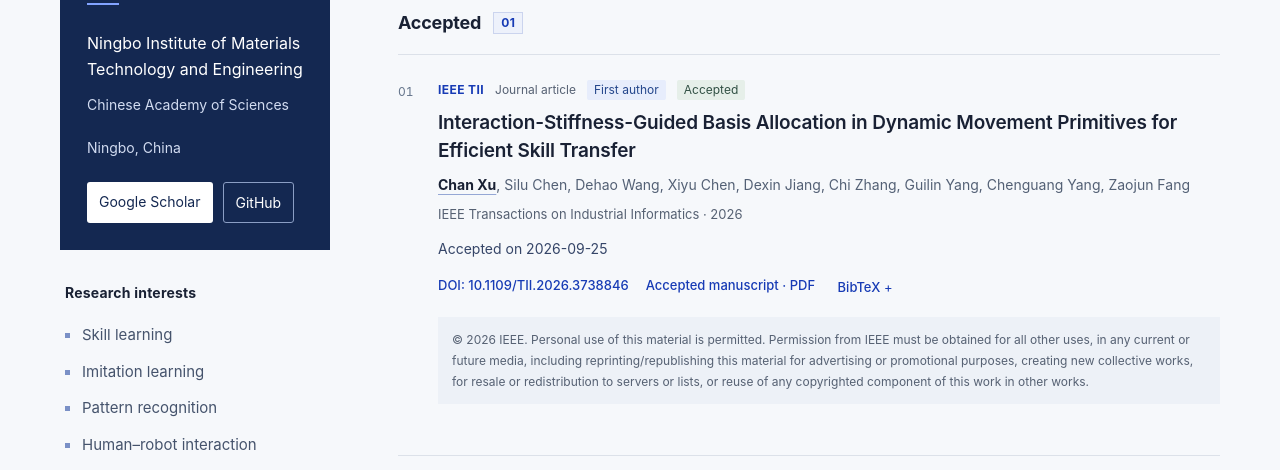
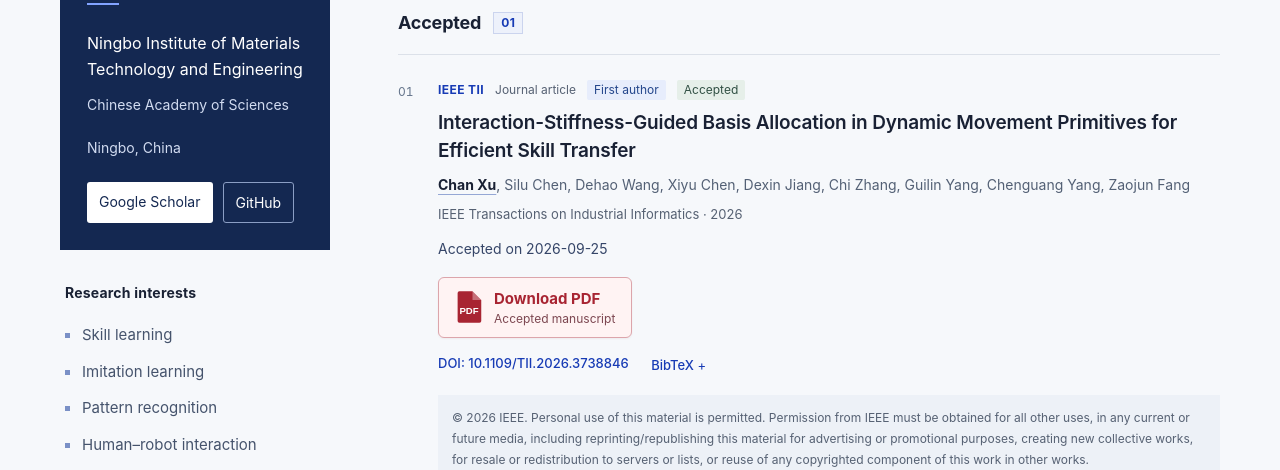
Before and after one commit to ChangAn19/changan19.github.io, a plain HTML site: page index.html in a window 1280 px wide. Shown: the part 330-800 px from the top of the page. Drawn offline with Linux system fonts and the light colour scheme.

Commit message:
Make manuscript PDF download prominent with document icon

```diff
--- a/index.html
+++ b/index.html
@@ -23,6 +23,7 @@
 @media(max-width:390px){.topbar nav{gap:10px}.brand>span:last-child{display:none}.layout{padding-left:16px;padding-right:16px}.profile-intro{padding:24px}.section-heading h2{font-size:17px}.paper-meta{font-size:11px}.chinese-name{margin-left:12px}}
 @media(prefers-reduced-motion:reduce){html{scroll-behavior:auto}}
 .accepted-publications{margin-bottom:27px}.accepted-publications>.section-heading{border-top:2px solid var(--blue)}.accepted-badge{color:#315044;background:#e6efe9;padding:0 7px;border-radius:2px}.acceptance-date{font-size:14px;line-height:1.7;color:#354568;margin:0 0 12px}.paper-links a{overflow-wrap:anywhere}.copyright-notice{margin:17px 0 0;padding:12px 14px;background:#edf1f7;line-height:1.75;font-size:12px;overflow-wrap:anywhere}
+.paper-download{margin:16px 0 13px}.pdf-link{display:inline-flex;align-items:center;gap:11px;max-width:100%;min-height:56px;padding:10px 16px;border:1px solid #dca5ab;border-radius:6px;background:#fff3f3;color:#a82432;box-shadow:0 1px 2px #861c2610}.pdf-icon{width:28px;height:34px;flex:0 0 28px}.pdf-label{display:flex;flex-direction:column;gap:2px;min-width:0}.pdf-title{font-size:15px;font-weight:700;line-height:1.4}.pdf-description{font-size:12px;line-height:1.4;color:#7c4650}.pdf-link:hover{background:#ffe7e9;border-color:#b42332;text-decoration:none}.pdf-link:hover .pdf-title{text-decoration:underline;text-underline-offset:3px}.pdf-link:focus-visible{outline:3px solid var(--blue);outline-offset:4px}
 @media(max-width:740px){.topbar-inner{flex-wrap:wrap}.topbar nav{flex-wrap:wrap;gap:12px}.copyright-notice{padding:12px;font-size:12px}.accepted-publications{margin-bottom:23px}}
 @media print{body{background:#fff}.topbar,.profile-links,.all-citations,.citation,.manuscript-note,footer,.skip-link{display:none}.layout{display:block;padding:0;max-width:none}.profile{position:static}.profile-intro{background:white;color:black;padding:0;border:0}.profile .eyebrow,.profile-rule,.location,.research,.chinese-name{display:none}.profile h1{font-size:30px;margin:0}.affiliation,.academy{color:#333;display:inline;font-size:12px}.main-column{margin-top:20px}.introduction{display:none}.paper{break-inside:avoid}.paper h3{font-size:15px}.authors,.venue{font-size:11px}.paper-links a{font-size:11px}.section-heading>a{display:none}}
 
@@ -57,7 +58,8 @@
         <p class="authors"><strong>Chan Xu</strong>, Silu Chen, Dehao Wang, Xiyu Chen, Dexin Jiang, Chi Zhang, Guilin Yang, Chenguang Yang, Zaojun Fang</p>
         <p class="venue">IEEE Transactions on Industrial Informatics · 2026</p>
         <p class="acceptance-date"><span lang="en" class="en">Accepted on</span><span lang="zh-CN" class="zh">接收日期</span> <time datetime="2026-09-25">2026-09-25</time></p>
-        <div class="paper-links"><a href="https://doi.org/10.1109/TII.2026.3738846" target="_blank" rel="noopener">DOI: 10.1109/TII.2026.3738846</a><a class="pdf-link" href="xu-2026-sc-dmps-accepted.pdf" target="_blank" rel="noopener"><span lang="en" class="en">Accepted manuscript · PDF</span><span lang="zh-CN" class="zh">作者接收稿 · PDF</span></a></div>
+        <div class="paper-download"><a class="pdf-link" href="xu-2026-sc-dmps-accepted.pdf" download><svg class="pdf-icon" viewBox="0 0 32 38" aria-hidden="true" focusable="false"><path d="M5 1h15l10 10v24a2 2 0 0 1-2 2H5a2 2 0 0 1-2-2V3a2 2 0 0 1 2-2Z" fill="currentColor"/><path d="M20 1v10h10" fill="#fff" opacity=".35"/><text x="16" y="27" text-anchor="middle" fill="#fff" font-family="Arial,sans-serif" font-size="11" font-weight="700">PDF</text></svg><span class="pdf-label"><span class="pdf-title"><span lang="en" class="en">Download PDF</span><span lang="zh-CN" class="zh">下载 PDF</span></span><span class="pdf-description"><span lang="en" class="en">Accepted manuscript</span><span lang="zh-CN" class="zh">作者接收稿</span></span></span></a></div>
+        <div class="paper-links"><a href="https://doi.org/10.1109/TII.2026.3738846" target="_blank" rel="noopener">DOI: 10.1109/TII.2026.3738846</a></div>
         <details class="citation"><summary aria-label="BibTeX: Interaction-Stiffness-Guided Basis Allocation in Dynamic Movement Primitives for Efficient Skill Transfer">BibTeX</summary><div class="citation-box"><pre><code>@article{xu2026scdmps,
   title = {{Interaction-Stiffness-Guided Basis Allocation in Dynamic Movement Primitives for Efficient Skill Transfer}},
   author = {Xu, Chan and Chen, Silu and Wang, Dehao and Chen, Xiyu and Jiang, Dexin and Zhang, Chi and Yang, Guilin and Yang, Chenguang and Fang, Zaojun},
@@ -78,6 +80,7 @@
         <p class="authors"><strong>Chan Xu</strong>, Silu Chen, Dehao Wang, Xiangjie Kong, Chi Zhang, Guilin Yang, Chenguang Yang, Zaojun Fang</p>
         <p class="venue">IEEE Transactions on Industrial Electronics · 2026</p>
 
+
         <div class="paper-links"><a href="https://doi.org/10.1109/TIE.2026.3695189" target="_blank" rel="noopener"><span lang="en" class="en">Publisher</span><span lang="zh-CN" class="zh">出版商页面</span></a><a href="https://scholar.google.com/citations?view_op=view_citation&amp;user=MgbQBswAAAAJ&amp;citation_for_view=MgbQBswAAAAJ:9yKSN-GCB0IC" target="_blank" rel="noopener">Google Scholar</a></div>
         <details class="citation"><summary aria-label="BibTeX: Extreme Value Theory-Driven Robust Feature Selection With Application to Estimation of Interaction Stiffness">BibTeX</summary><div class="citation-box"><pre><code>@article{xu2026extreme,
   title = {{Extreme Value Theory-Driven Robust Feature Selection With Application to Estimation of Interaction Stiffness}},
@@ -96,6 +99,7 @@
         <p class="authors">Xiyu Chen, Zaojun Fang, Hongyuan Lian, Dexin Jiang, <strong>Chan Xu</strong>, Chi Zhang, Guilin Yang</p>
         <p class="venue">IEEE Transactions on Industrial Informatics · 2026</p>
 
+
         <div class="paper-links"><a href="https://doi.org/10.1109/TII.2026.3715194" target="_blank" rel="noopener"><span lang="en" class="en">Publisher</span><span lang="zh-CN" class="zh">出版商页面</span></a><a href="https://scholar.google.com/citations?view_op=view_citation&amp;user=MgbQBswAAAAJ&amp;citation_for_view=MgbQBswAAAAJ:2osOgNQ5qMEC" target="_blank" rel="noopener">Google Scholar</a></div>
         <details class="citation"><summary aria-label="BibTeX: Learning Neural Autonomous Dynamical Systems From Few Demonstrations">BibTeX</summary><div class="citation-box"><pre><code>@article{chen2026learning,
   title = {{Learning Neural Autonomous Dynamical Systems From Few Demonstrations}},
@@ -113,6 +117,7 @@
         <h3 id="title-chen2026geometric"><a href="https://doi.org/10.1109/TASE.2026.3704592" target="_blank" rel="noopener">Geometric Regularization for Robust Learning of Neural Autonomous Dynamical Systems From Demonstrations</a></h3>
         <p class="authors">Xiyu Chen, Zaojun Fang, Hongyuan Lian, Dexin Jiang, <strong>Chan Xu</strong>, Chi Zhang, Guilin Yang</p>
         <p class="venue">IEEE Transactions on Automation Science and Engineering, 23, pp. 11840-11855 · 2026</p>
+
 
         <div class="paper-links"><a href="https://doi.org/10.1109/TASE.2026.3704592" target="_blank" rel="noopener"><span lang="en" class="en">Publisher</span><span lang="zh-CN" class="zh">出版商页面</span></a><a href="https://scholar.google.com/citations?view_op=view_citation&amp;user=MgbQBswAAAAJ&amp;citation_for_view=MgbQBswAAAAJ:d1gkVwhDpl0C" target="_blank" rel="noopener">Google Scholar</a></div>
         <details class="citation"><summary aria-label="BibTeX: Geometric Regularization for Robust Learning of Neural Autonomous Dynamical Systems From Demonstrations">BibTeX</summary><div class="citation-box"><pre><code>@article{chen2026geometric,
@@ -134,6 +139,7 @@
         <p class="authors"><strong>Chan Xu</strong>, Silu Chen, Dehao Wang, Xiyu Chen, Chi Zhang, Guilin Yang, Zaojun Fang</p>
         <p class="venue">2026 IEEE International Conference on Cybernetics and Intelligent Systems (CIS) and IEEE International Conference on Robotics, Automation and Mechatronics (RAM), pp. 138-143 · 2026</p>
 
+
         <div class="paper-links"><a href="https://doi.org/10.1109/CIS-RAM71614.2026.11668513" target="_blank" rel="noopener"><span lang="en" class="en">Publisher</span><span lang="zh-CN" class="zh">出版商页面</span></a><a href="https://scholar.google.com/citations?view_op=view_citation&amp;user=MgbQBswAAAAJ&amp;citation_for_view=MgbQBswAAAAJ:qjMakFHDy7sC" target="_blank" rel="noopener">Google Scholar</a></div>
         <details class="citation"><summary aria-label="BibTeX: sEMG-Only Interaction Stiffness Estimation for Contact-Rich Human-Robot Collaboration">BibTeX</summary><div class="citation-box"><pre><code>@inproceedings{xu2026semg,
   title = {{sEMG-Only Interaction Stiffness Estimation for Contact-Rich Human-Robot Collaboration}},
@@ -152,6 +158,7 @@
         <h3 id="title-xu2025robust"><a href="https://doi.org/10.1109/TII.2025.3534417" target="_blank" rel="noopener">Robust Feature Selection by Removing Noise Entropy Within Mutual Information for Limited-Sample Industrial Data</a></h3>
         <p class="authors"><strong>Chan Xu</strong>, Silu Chen, Xiangjie Kong, Chi Zhang, Guilin Yang, Zaojun Fang</p>
         <p class="venue">IEEE Transactions on Industrial Informatics, 21(5), pp. 3913-3923 · 2025</p>
+
 
         <div class="paper-links"><a href="https://doi.org/10.1109/TII.2025.3534417" target="_blank" rel="noopener"><span lang="en" class="en">Publisher</span><span lang="zh-CN" class="zh">出版商页面</span></a><a href="https://scholar.google.com/citations?view_op=view_citation&amp;user=MgbQBswAAAAJ&amp;citation_for_view=MgbQBswAAAAJ:u5HHmVD_uO8C" target="_blank" rel="noopener">Google Scholar</a></div>
         <details class="citation"><summary aria-label="BibTeX: Robust Feature Selection by Removing Noise Entropy Within Mutual Information for Limited-Sample Industrial Data">BibTeX</summary><div class="citation-box"><pre><code>@article{xu2025robust,
@@ -173,6 +180,7 @@
         <h3 id="title-wang2025upperlimb"><a href="https://doi.org/10.1109/MAEIE68099.2025.11405456" target="_blank" rel="noopener">An Upper-Limb Endpoint Stiffness Estimation Method for High-Load Tasks</a></h3>
         <p class="authors">Dehao Wang, Silu Chen, <strong>Chan Xu</strong>, Junjie Li, Chi Zhang, Guilin Yang</p>
         <p class="venue">2025 5th International Conference on Mechanical Automation and Electronic Information Engineering (MAEIE), pp. 41-47 · 2025</p>
+
 
         <div class="paper-links"><a href="https://doi.org/10.1109/MAEIE68099.2025.11405456" target="_blank" rel="noopener"><span lang="en" class="en">Publisher</span><span lang="zh-CN" class="zh">出版商页面</span></a><a href="https://scholar.google.com/citations?view_op=view_citation&amp;user=MgbQBswAAAAJ&amp;citation_for_view=MgbQBswAAAAJ:u-x6o8ySG0sC" target="_blank" rel="noopener">Google Scholar</a></div>
         <details class="citation"><summary aria-label="BibTeX: An Upper-Limb Endpoint Stiffness Estimation Method for High-Load Tasks">BibTeX</summary><div class="citation-box"><pre><code>@inproceedings{wang2025upperlimb,
```
Also changed, not shown: 1 other file.
